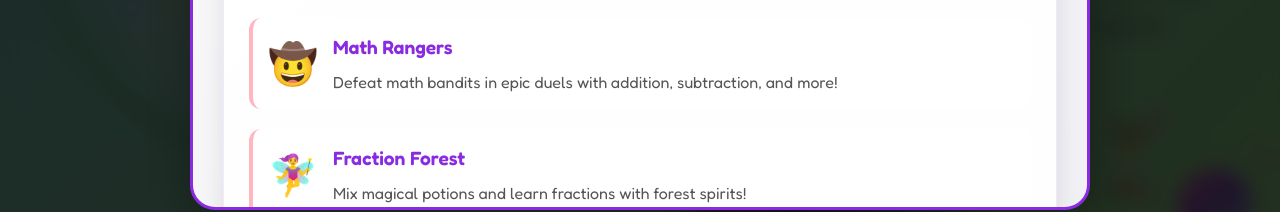
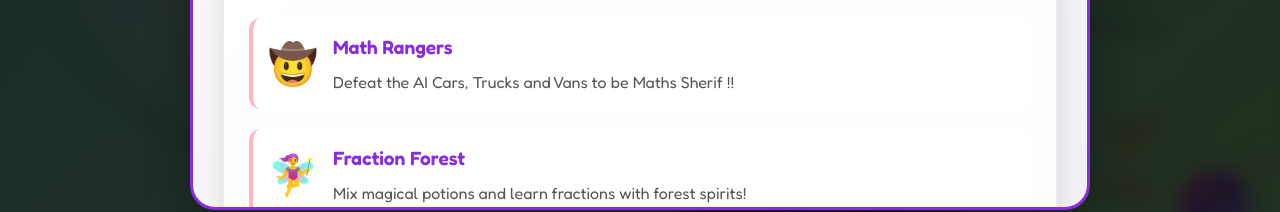
Before and after one commit to jimitk21/playpower-hackathon, a React (Vite) app: page / in a window 1280 px wide. Both pictures are taken after a click on the button "❓ Help". Shown: the part 530-742 px from the top of the page. Built offline with nearby package versions, Linux system fonts and the light colour scheme.

Commit message:
MathsRangerGame description added

```diff
--- a/src/components/GameWorldsSection/GameWorldsSection.jsx
+++ b/src/components/GameWorldsSection/GameWorldsSection.jsx
@@ -31,7 +31,7 @@ const GameWorldsSection = ({ onStartClockKingdom, onStartMathsRangers }) => {
       title: "Math Rangers",
       subtitle: "Wild West Math Duels",
       description:
-        "Saddle up and defeat math bandits in epic cowboy duels that burst into confetti with every correct answer!",
+        " Boost ahead with correct answers, slow down with mistakes. Win the race and become the Math Sheriff!",
       icon: "🤠",
       backgroundEmoji: "🏜️",
       features: [
--- a/src/components/HelpSupport/HelpSupport.jsx
+++ b/src/components/HelpSupport/HelpSupport.jsx
@@ -48,8 +48,7 @@ const HelpSupport = ({ onClose }) => {
                 <div className="help-text">
                   <h4>Math Rangers</h4>
                   <p>
-                    Defeat math bandits in epic duels with addition,
-                    subtraction, and more!
+                    Defeat the AI Cars, Trucks and Vans to be Maths Sherif !!
                   </p>
                 </div>
               </div>
```
